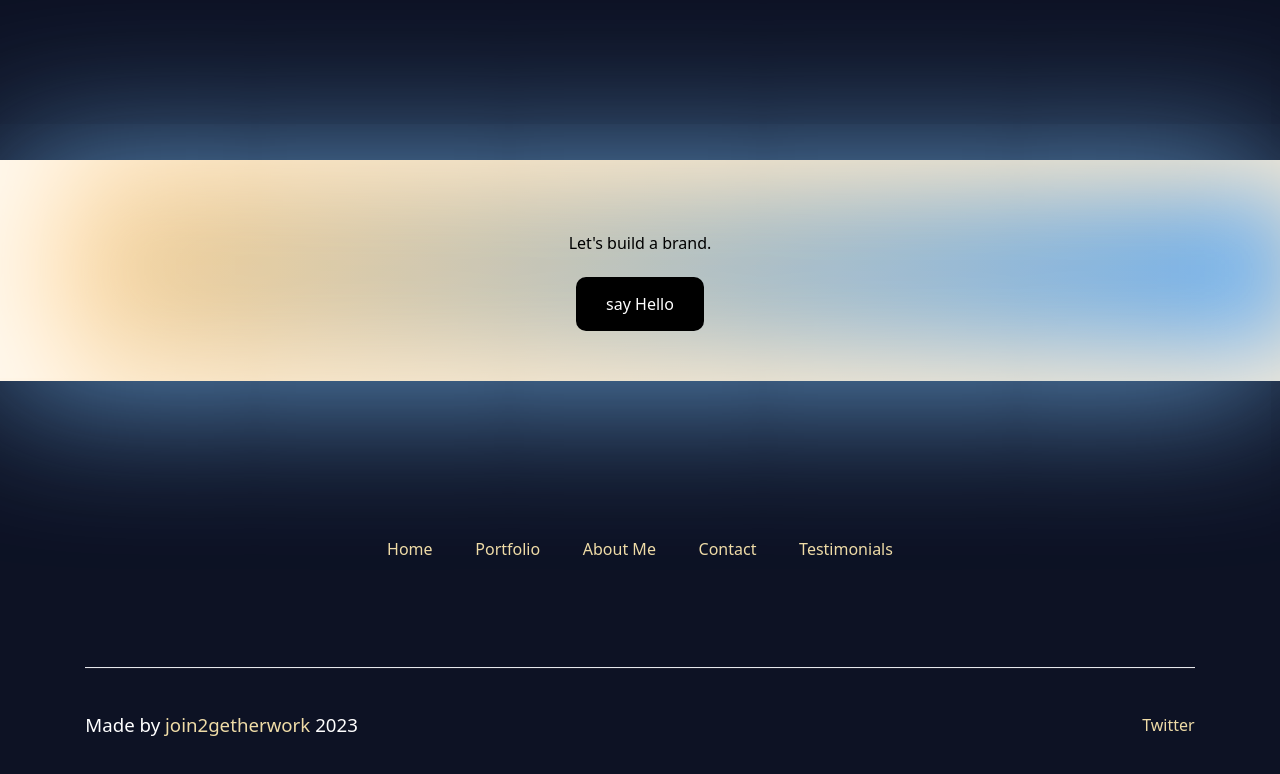
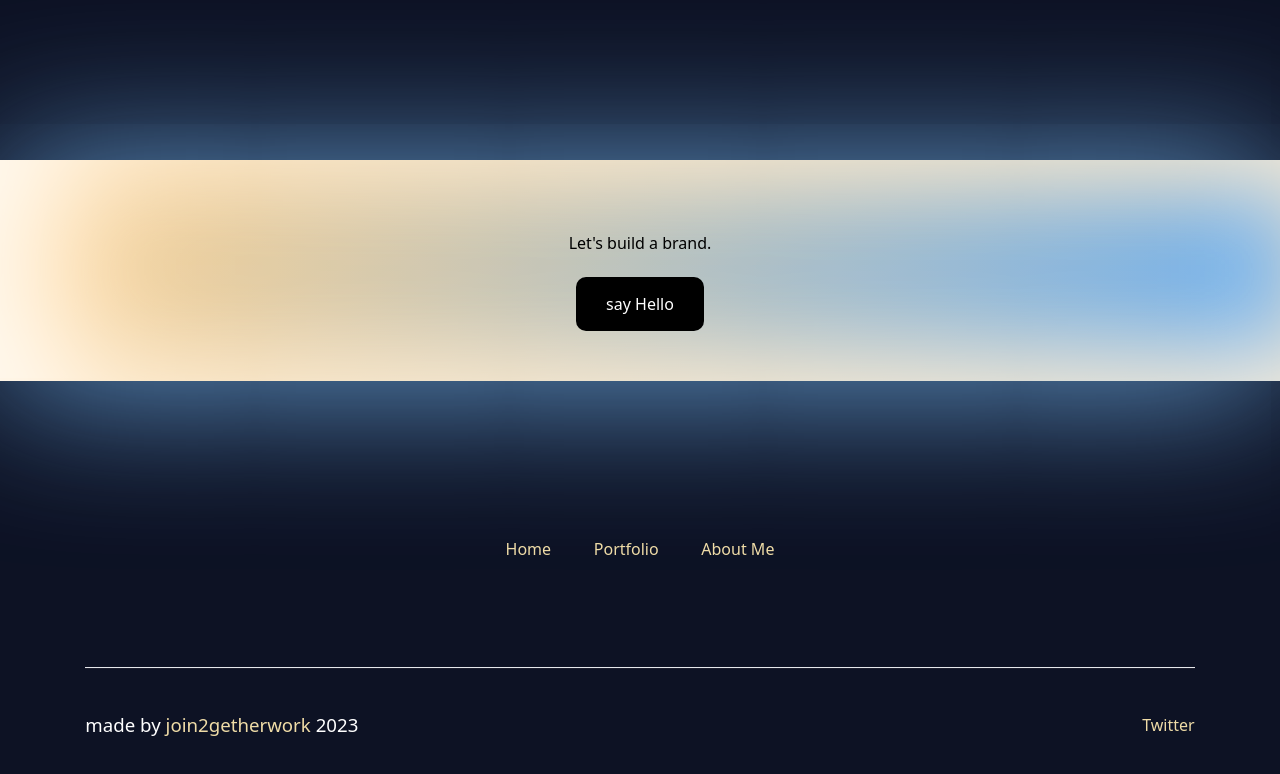
Before and after one commit to Allensamm/allen, a React (Create React App) app: page / in a window 1280 px wide. Shown: the part 2163-2937 px from the top of the page. Built offline with nearby package versions, Linux system fonts and the light colour scheme; no server answers.

Commit message:
removed list item

```diff
--- a/src/Pages/Home/Footer.jsx
+++ b/src/Pages/Home/Footer.jsx
@@ -51,38 +51,12 @@
                 About Me
               </Link>
             </li>
-            <li>
-              <Link
-                activeClass="navbar--active-content"
-                spy={true}
-                smooth={true}
-                offset={-70}
-                duration={500}
-                to="Contact"
-                className="text-md"
-              >
-                Contact
-              </Link>
-            </li>
-            <li>
-              <Link
-                activeClass="navbar--active-content"
-                spy={true}
-                smooth={true}
-                offset={-70}
-                duration={500}
-                to="testimonial"
-                className="text-md"
-              >
-                Testimonials
-              </Link>
-            </li>
           </ul>
         </div>
       </div>
       <hr className="divider" />
       <div className="footer--content--container">
-        <p className="footer--content">Made by <span>join2getherwork</span> {getCurrentYear()}</p>
+        <p className="footer--content">made by <span>join2getherwork</span> {getCurrentYear()}</p>
         <div className="footer--social--icon">
           <ul>
             <li>
```
